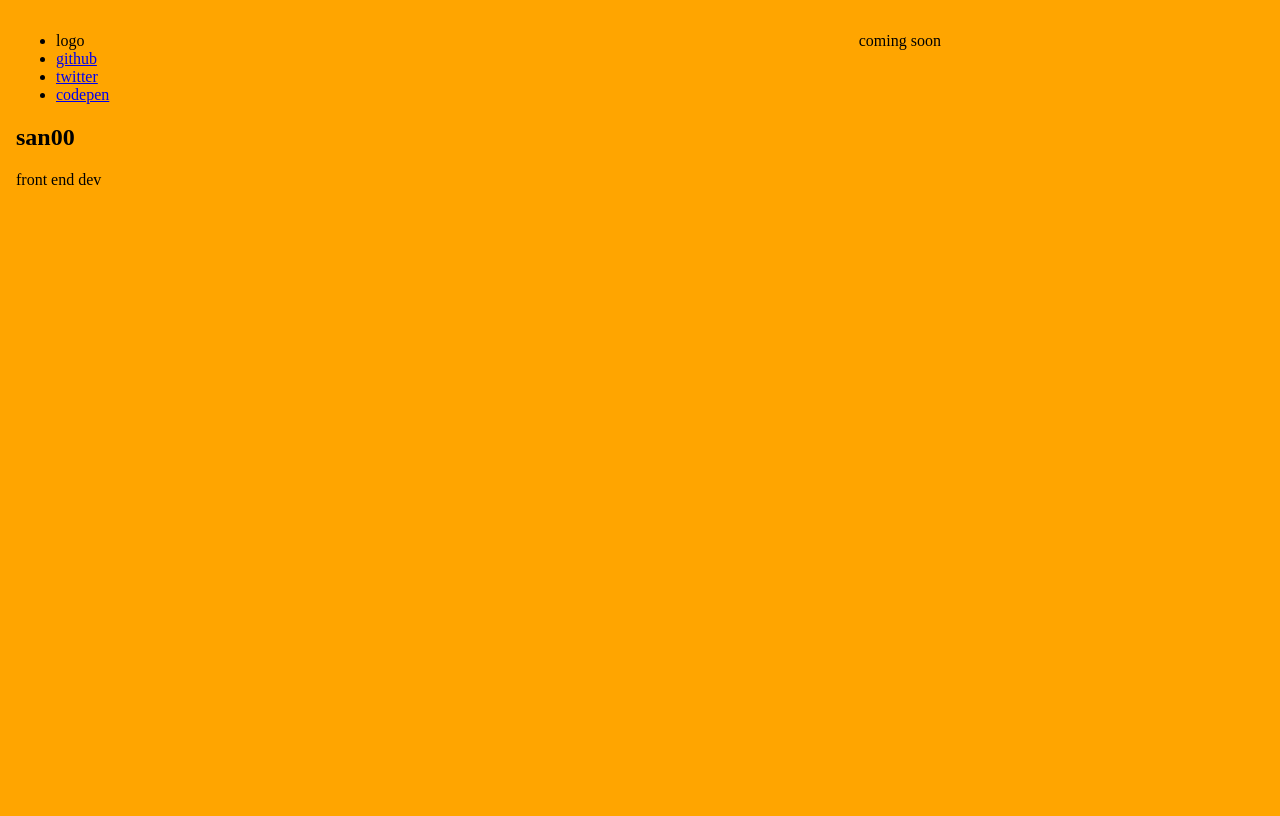
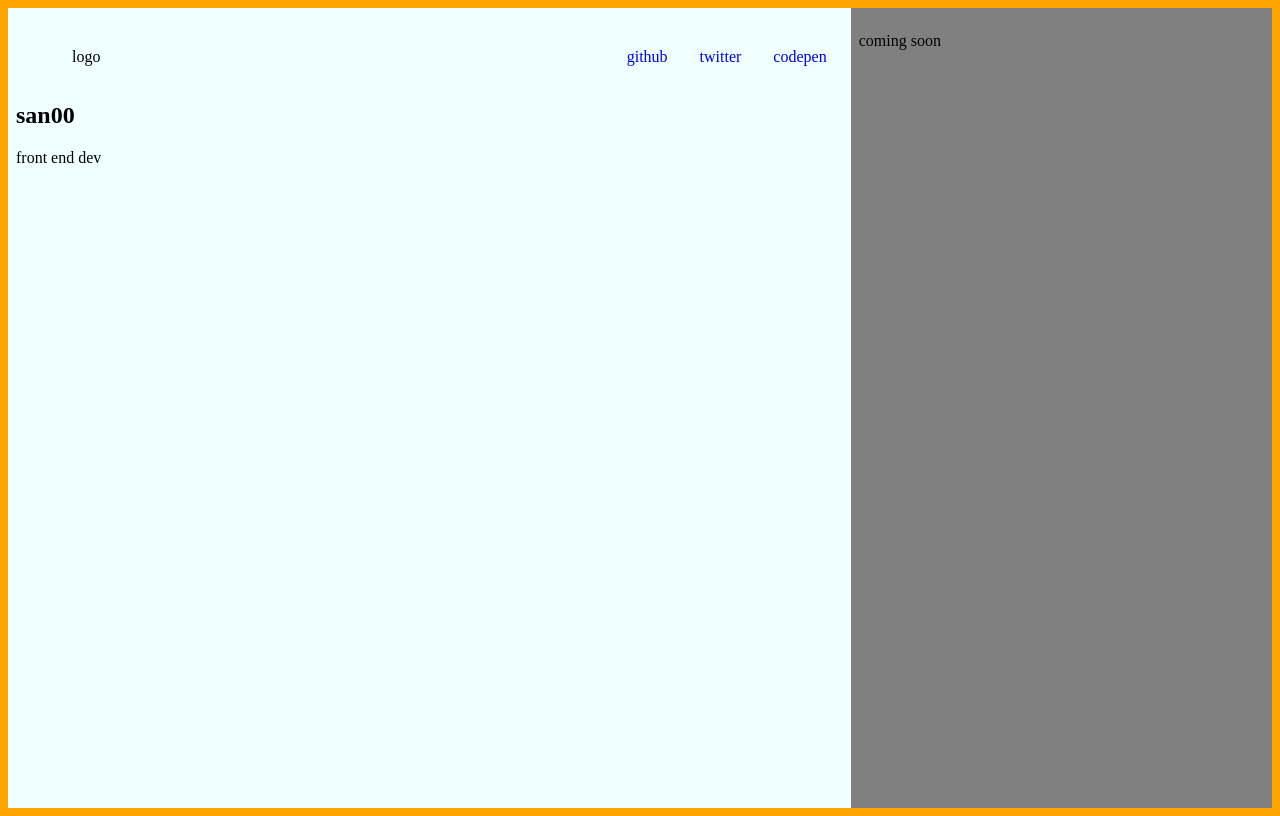
Before and after one commit to san00/Portfolio-site, a website: page src/index.html in a window 1280 px wide. Drawn offline with Linux system fonts and the light colour scheme.

Commit message:
Layout header items

```diff
--- a/src/sass/style.scss
+++ b/src/sass/style.scss
@@ -5,6 +5,7 @@
   box-sizing: border-box;
   margin: 0.5rem;
   background-color: orange;
+  // flex-flow: column;
 }
 
 *,
@@ -16,11 +17,30 @@
 .page--left {
   height: 60%;
   padding: 0.5rem;
+  background-color: azure;
+}
+
+ul {
+  display: flex;
+}
+
+li {
+  display: inline-flex;
+  margin: 1rem;
+}
+
+li a {
+  text-decoration: none;
+}
+
+li:nth-child(1) {
+  margin-right: auto;
 }
 
 .page--right {
   padding: 0.5rem;
   height: 40%;
+  background-color: grey;
 }
 //Supports for newer browsers inc overrides
 @supports(display:flex) {
@@ -31,6 +51,11 @@
 
   .page--left {
     flex: 2 1 auto;
+    background-color: azure;
+    height:  auto;
+  }
+  .page--right{
+    height: auto;
   }
 }
 @supports(display: grid) {
```
Also changed, not shown: src/css/style.css.
